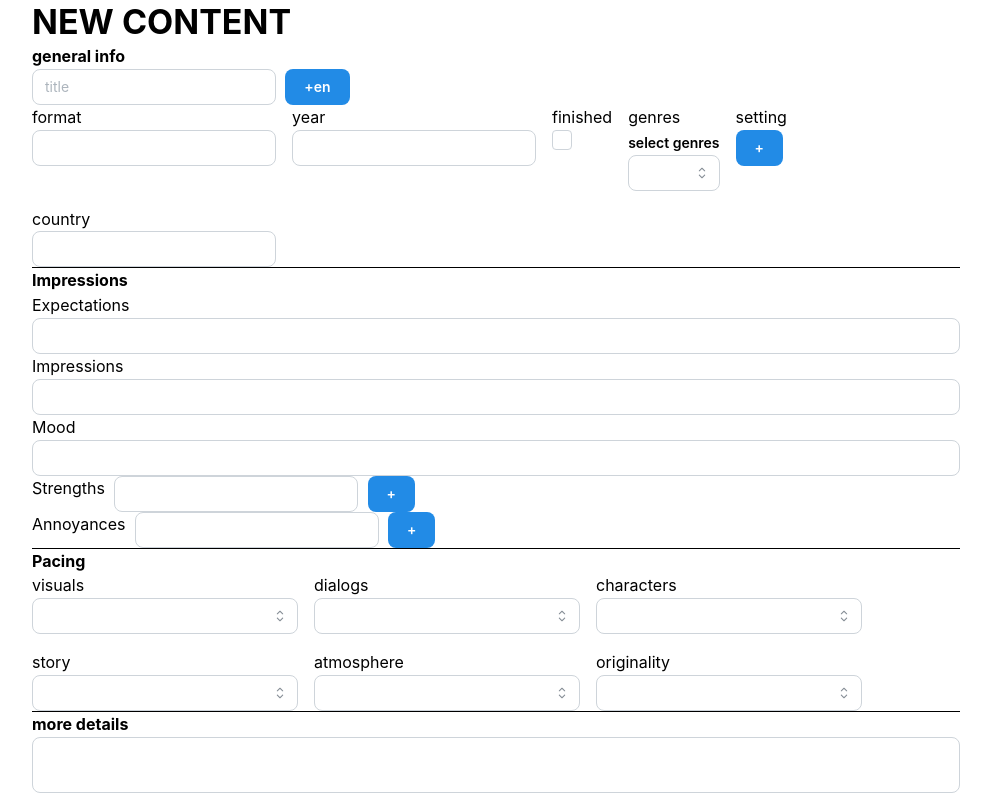
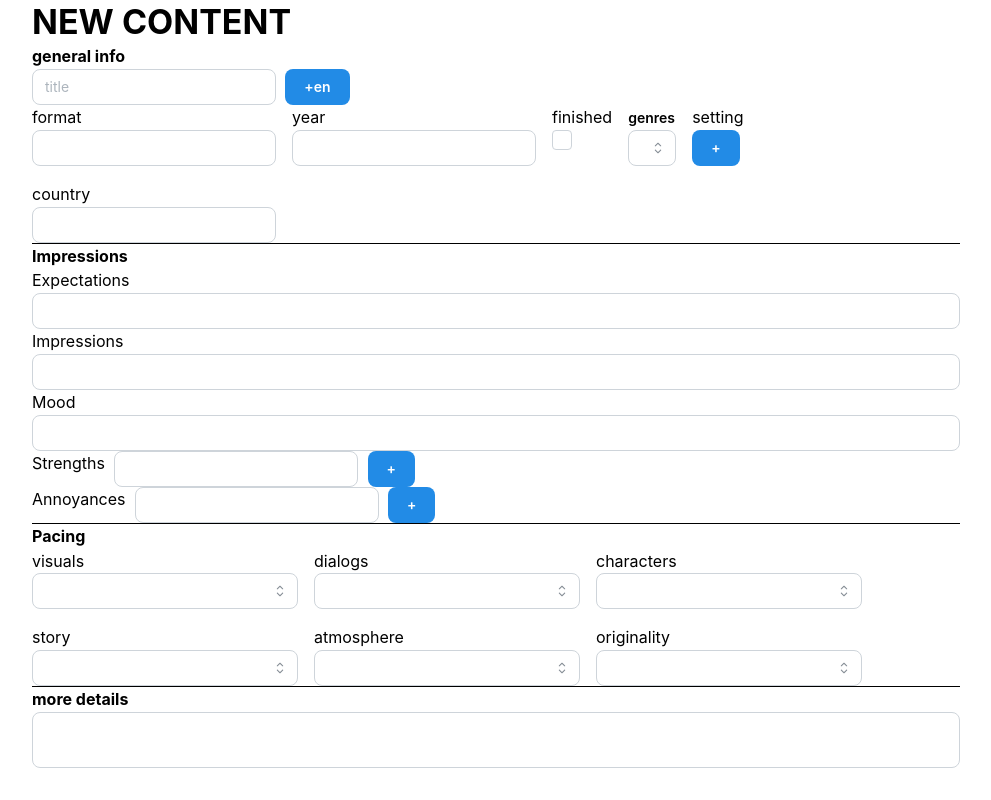
Before and after one commit to shevtsov-dmitry/tv-show-impressions, a React (Vite) app in the folder frontend/: page / in a window 1280 px wide. Shown: the whole page, without its empty margins (144-1135 px from the left). Built offline with nearby package versions, Linux system fonts and the light colour scheme; no server answers.

Commit message:
fix: add missing type fields for tv show interface

```diff
--- a/frontend/package.json
+++ b/frontend/package.json
@@ -18,7 +18,7 @@
     "react": "^19.2.8",
     "react-dom": "^19.2.8",
     "tailwindcss": "^4.3.3",
-    "zustand": "^5.0.14"
+    "zustand": "^5.0.15"
   },
   "devDependencies": {
     "@types/node": "^24.13.3",
--- /dev/null
+++ b/frontend/src/api/requests.ts
@@ -0,0 +1,17 @@
+import { useTvShowState } from "../state/tvShowState.ts"
+import "../types.ts"
+import type { Genre } from "../types.ts"
+
+const LANGUAGE_CODE = "ru"
+const API_URL = import.meta.env.VITE_API_URL
+
+export const fetchAllGenres = async () =>
+  fetch(API_URL + "/genre/all")
+    .then(resp => resp.json() as Promise<Genre[]>)
+    .then(arrayGenres =>
+      useTvShowState.getState().set_genre(
+        arrayGenres.filter(
+          genre => genre.language_code === LANGUAGE_CODE
+        )
+      )
+    )
--- a/frontend/src/components/AddTvShow.tsx
+++ b/frontend/src/components/AddTvShow.tsx
@@ -13,31 +13,17 @@ import {
   Title,
 } from '@mantine/core'
 import { useEffect, useState } from 'react'
+import { useTvShowState } from '../state/tvShowState'
+import { fetchAllGenres } from '../api/requests'
 
 
 const AddTvShow = () => {
 
-  const LANGUAGE_CODE = "ru"
-  const API_URL = import.meta.env.VITE_API_URL
-
-  interface Genre {
-    id: number,
-    name: string,
-    language_code: string,
-  }
-
-  const fetchGenres = async () =>
-    fetch(API_URL + "/genre/all")
-      .then(resp => resp.json() as Promise<Genre[]>)
-      .then(arrayGenres => setGenres(arrayGenres.filter(genre => genre.language_code == LANGUAGE_CODE)))
-
-  const [genres, setGenres] = useState<Genre[]>([])
   const [selectedGenresIds
     , setSelectedGenresIds] = useState<number[]>([])
 
   useEffect(() => {
-
-    fetchGenres()
+    fetchAllGenres()
   }, [])
 
 
@@ -65,11 +51,11 @@ const AddTvShow = () => {
           <Checkbox />
         </Box>
         <Box>
-          <Text>genres</Text>
           <MultiSelect
-            label="select genres"
-            data={genres.map((v, _idx) =>
-              ({ value: `${v.id}`, label: v.name })
+            label="genres"
+            placeholder=''
+            data={useTvShowState(state => state.genre).map((genre, _idx) =>
+              ({ value: `${genre.id}`, label: genre.name })
             )}
             value={selectedGenresIds.map(String)}
             onChange={values => { setSelectedGenresIds(values.map(Number)) }}
--- /dev/null
+++ b/frontend/src/state/tvShowState.ts
@@ -0,0 +1,85 @@
+import { create } from 'zustand'
+import type { Annoyances, Expectations, Format, Genre, Impressions, Mood, Pacing, Setting, Strengths, TvShow } from '../types'
+
+export interface TvShowState extends TvShow {
+
+  set_id: (id: number) => void
+  set_title: (title: string) => void
+  set_year: (year: number | null) => void
+  set_title_in_latin: (title_in_latin: string | null) => void
+  set_country: (country: string | null) => void
+  set_extended_opinion: (extended_opinion: string | null) => void
+  set_moral_understanding: (moral_understanding: string | null) => void
+  set_finished: (finished: boolean) => void
+  set_visual_rate: (visual_rate: number | null) => void
+  set_dialogues_rate: (dialogues_rate: number | null) => void
+  set_characters_rate: (characters_rate: number | null) => void
+  set_story_rate: (story_rate: number | null) => void
+  set_atmosphere_rate: (atmosphere_rate: number | null) => void
+  set_moral_depth_rate: (moral_depth_rate: number | null) => void
+  set_originality_rate: (originality_rate: number | null) => void
+  set_pacing: (pacing: Pacing) => void
+  set_format: (format: Format) => void
+  set_genre: (genre: Genre[]) => void
+  set_expectations: (expectations: Expectations[]) => void
+  set_mood: (mood: Mood[]) => void
+  set_impressions: (impressions: Impressions[]) => void
+  set_annoyances: (annoyances: Annoyances[]) => void
+  set_strengths: (strengths: Strengths[]) => void
+  set_setting: (setting: Setting[]) => void
+}
+
+export const useTvShowState = create<TvShowState>()((set) => ({
+
+  // values
+  id: 0,
+  title: '',
+  year: null,
+  title_in_latin: null,
+  country: null,
+  extended_opinion: null,
+  moral_understanding: null,
+  finished: false,
+  visual_rate: null,
+  dialogues_rate: null,
+  characters_rate: null,
+  story_rate: null,
+  atmosphere_rate: null,
+  moral_depth_rate: null,
+  originality_rate: null,
+  format: { id: -1, language_code: "", name: "" },
+  pacing: { id: -1, beginning: -1, middle: -1, ending: -1 },
+  genre: [],
+  expectations: [],
+  mood: [],
+  impressions: [],
+  annoyances: [],
+  strengths: [],
+  setting: [],
+
+  // functions
+  set_id: id => set({ id }),
+  set_title: title => set({ title }),
+  set_year: year => set({ year }),
+  set_title_in_latin: title_in_latin => set({ title_in_latin }),
+  set_country: country => set({ country }),
+  set_extended_opinion: extended_opinion => set({ extended_opinion }),
+  set_moral_understanding: moral_understanding => set({ moral_understanding }),
+  set_finished: finished => set({ finished }),
+  set_visual_rate: visual_rate => set({ visual_rate }),
+  set_dialogues_rate: dialogues_rate => set({ dialogues_rate }),
+  set_characters_rate: characters_rate => set({ characters_rate }),
+  set_story_rate: story_rate => set({ story_rate }),
+  set_atmosphere_rate: atmosphere_rate => set({ atmosphere_rate }),
+  set_moral_depth_rate: moral_depth_rate => set({ moral_depth_rate }),
+  set_originality_rate: originality_rate => set({ originality_rate }),
+  set_pacing: pacing => set({ pacing }),
+  set_format: format => set({ format }),
+  set_genre: genre => set({ genre }),
+  set_expectations: expectations => set({ expectations }),
+  set_mood: mood => set({ mood }),
+  set_impressions: impressions => set({ impressions }),
+  set_annoyances: annoyances => set({ annoyances }),
+  set_strengths: strengths => set({ strengths }),
+  set_setting: setting => set({ setting }),
+}))
```
Also changed, not shown: frontend/src/types.ts (+31 -19 lines), 1 other file (tests, documents, lock files or other folders).
